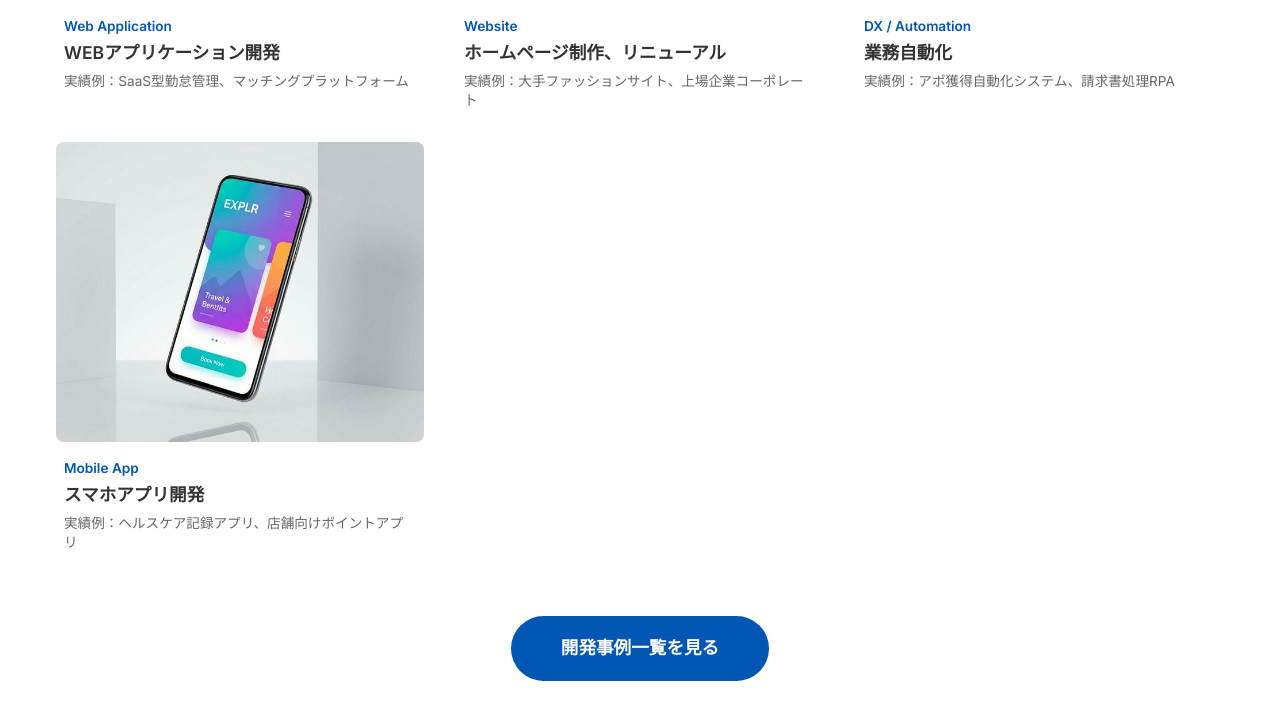
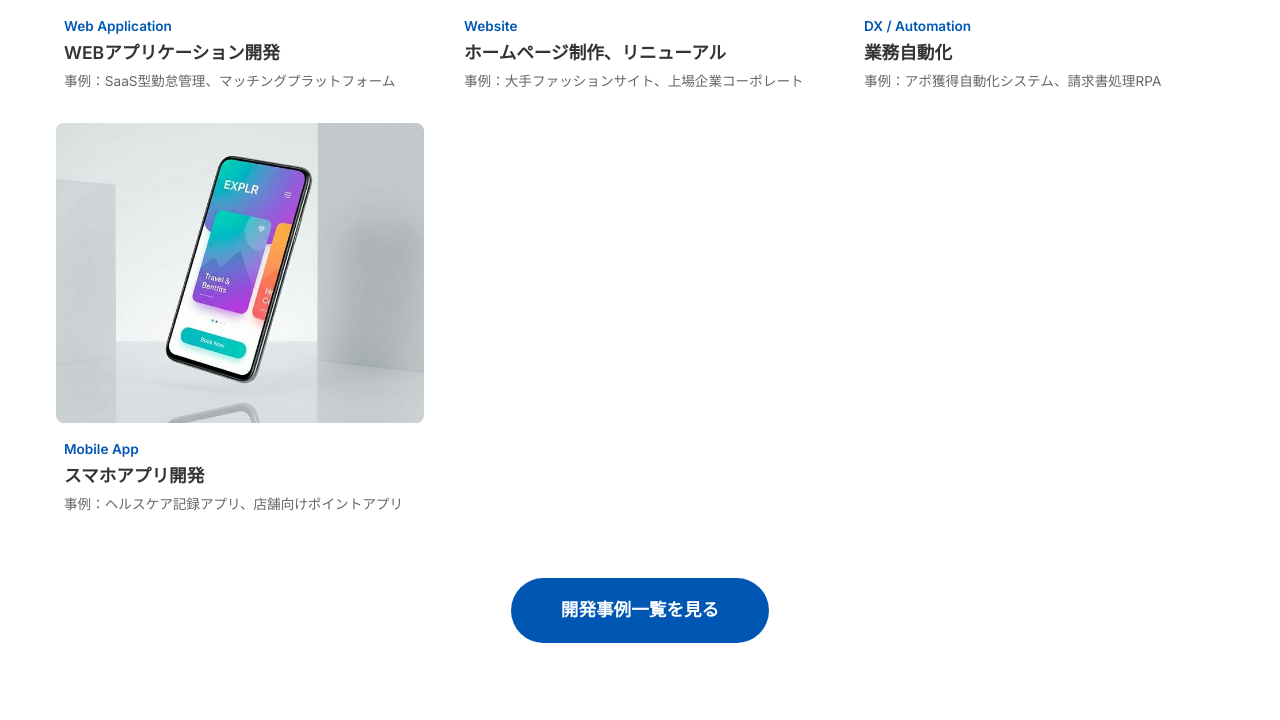
Before and after one commit to rhino-tower/tmp-hp, a website built with Vite: page index.html in a window 1280 px wide. Shown: the part 2741-3461 px from the top of the page. Built offline with nearby package versions, Linux system fonts and the light colour scheme.

Commit message:
実績を事例に書き直す

```diff
--- a/index.html
+++ b/index.html
@@ -149,7 +149,7 @@
             <div class="work-card__info">
               <p class="work-card__category">Web Application</p>
               <h3 class="work-card__title">WEBアプリケーション開発<br><span
-                  style="font-size: 0.85rem; font-weight: normal; color: var(--color-text-light); display: block; margin-top: 0.4rem;">実績例：SaaS型勤怠管理、マッチングプラットフォーム</span>
+                  style="font-size: 0.85rem; font-weight: normal; color: var(--color-text-light); display: block; margin-top: 0.4rem;">事例：SaaS型勤怠管理、マッチングプラットフォーム</span>
               </h3>
             </div>
           </a>
@@ -161,7 +161,7 @@
             <div class="work-card__info">
               <p class="work-card__category">Website</p>
               <h3 class="work-card__title">ホームページ制作、リニューアル<br><span
-                  style="font-size: 0.85rem; font-weight: normal; color: var(--color-text-light); display: block; margin-top: 0.4rem;">実績例：大手ファッションサイト、上場企業コーポレート</span>
+                  style="font-size: 0.85rem; font-weight: normal; color: var(--color-text-light); display: block; margin-top: 0.4rem;">事例：大手ファッションサイト、上場企業コーポレート</span>
               </h3>
             </div>
           </a>
@@ -173,7 +173,7 @@
             <div class="work-card__info">
               <p class="work-card__category">DX / Automation</p>
               <h3 class="work-card__title">業務自動化<br><span
-                  style="font-size: 0.85rem; font-weight: normal; color: var(--color-text-light); display: block; margin-top: 0.4rem;">実績例：アポ獲得自動化システム、請求書処理RPA</span>
+                  style="font-size: 0.85rem; font-weight: normal; color: var(--color-text-light); display: block; margin-top: 0.4rem;">事例：アポ獲得自動化システム、請求書処理RPA</span>
               </h3>
             </div>
           </a>
@@ -185,7 +185,7 @@
             <div class="work-card__info">
               <p class="work-card__category">Mobile App</p>
               <h3 class="work-card__title">スマホアプリ開発<br><span
-                  style="font-size: 0.85rem; font-weight: normal; color: var(--color-text-light); display: block; margin-top: 0.4rem;">実績例：ヘルスケア記録アプリ、店舗向けポイントアプリ</span>
+                  style="font-size: 0.85rem; font-weight: normal; color: var(--color-text-light); display: block; margin-top: 0.4rem;">事例：ヘルスケア記録アプリ、店舗向けポイントアプリ</span>
               </h3>
             </div>
           </a>
```
Also changed, not shown: works/index.html (+4 -4 lines).
